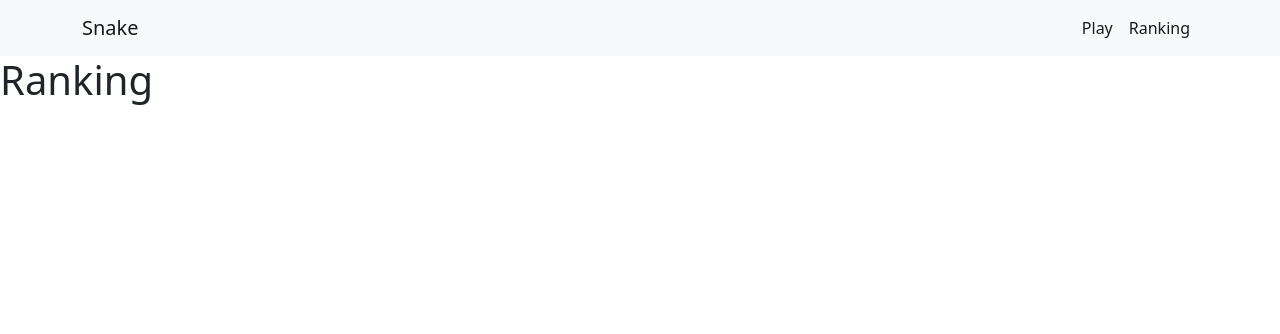
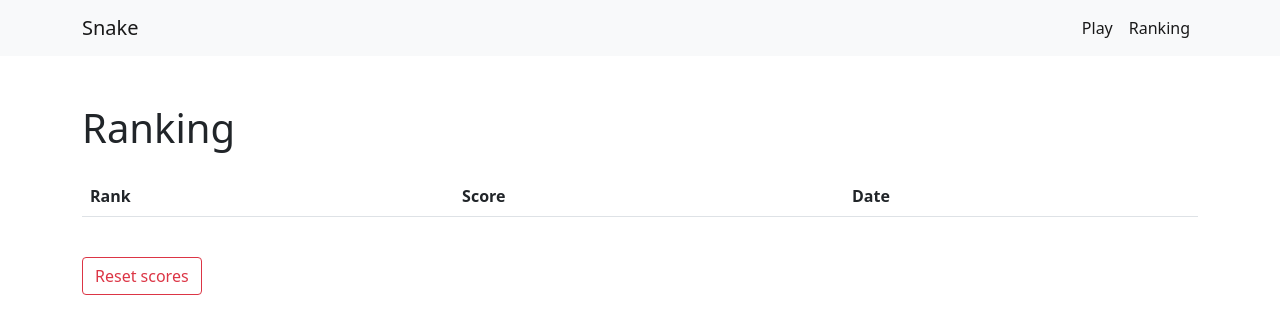
Before and after one commit to DoctorJohn/snake5, a React (Create React App) app: page /ranking in a window 1280 px wide. Shown: the top 334 px of the page. Built offline with nearby package versions, Linux system fonts and the light colour scheme.

Commit message:
feat: add ranking

```diff
--- a/src/Game.tsx
+++ b/src/Game.tsx
@@ -1,6 +1,7 @@
 import React from "react";
 import useControls from "./useControls";
 import "./Game.css";
+import { storeScore } from "./scores";
 
 type Point = { x: number; y: number };
 type Size = { w: number; h: number };
@@ -193,8 +194,9 @@ function Game() {
       console.log("GAME OVER");
       navigator.vibrate(500);
       ohoh.play();
+      storeScore(score);
     }
-  }, [alive]);
+  }, [alive, score]);
 
   React.useEffect(() => {
     if (alive) {
--- a/src/Ranking.tsx
+++ b/src/Ranking.tsx
@@ -1,9 +1,57 @@
 import React from "react";
+import { listScores, resetScores, Score, sortScores } from "./scores";
 
 function Ranking() {
+  const [scores, setScores] = React.useState<Score[]>([]);
+
+  const reset = () => {
+    resetScores();
+    setScores([]);
+  };
+
+  React.useEffect(() => {
+    const unsortedScores = listScores();
+    const sortedScores = unsortedScores.sort(sortScores);
+    setScores(sortedScores);
+  }, []);
+
   return (
-    <div>
-      <h1>Ranking</h1>
+    <div className="container py-4">
+      <h1 className="my-4">Ranking</h1>
+      <div className="table-responsive my-4">
+        <table className="table">
+          <thead>
+            <tr>
+              <th scope="col">Rank</th>
+              <th scope="col">Score</th>
+              <th scope="col">Date</th>
+            </tr>
+          </thead>
+          <tbody>
+            {scores.map((score, index) => {
+              const rank = index + 1;
+              const datetime = new Date(score.datetime);
+              const prettyDate = datetime.toLocaleDateString("de-DE", {
+                weekday: "long",
+                year: "numeric",
+                month: "long",
+                day: "numeric",
+              });
+
+              return (
+                <tr key={score.datetime}>
+                  <th scope="row">{rank}</th>
+                  <td>{score.score}</td>
+                  <td>{prettyDate}</td>
+                </tr>
+              );
+            })}
+          </tbody>
+        </table>
+      </div>
+      <button type="button" className="btn btn-outline-danger" onClick={reset}>
+        Reset scores
+      </button>
     </div>
   );
 }
--- /dev/null
+++ b/src/scores.ts
@@ -0,0 +1,31 @@
+export type Score = {
+  score: number;
+  datetime: string;
+};
+
+const storage = window.localStorage;
+const SCORES_KEY = "scores";
+
+export function listScores(): Score[] {
+  const rawScores = storage.getItem(SCORES_KEY);
+  return rawScores ? JSON.parse(rawScores) : [];
+}
+
+export function storeScore(score: number) {
+  const scores = listScores();
+  const newScore: Score = { score, datetime: Date() };
+  const updatedScores = [...scores, newScore];
+  storage.setItem(SCORES_KEY, JSON.stringify(updatedScores));
+}
+
+export function sortScores(score1: Score, score2: Score): number {
+  if (score1.score > score2.score) {
+    return -1;
+  } else {
+    return 1;
+  }
+}
+
+export function resetScores() {
+  storage.removeItem(SCORES_KEY);
+}
```
